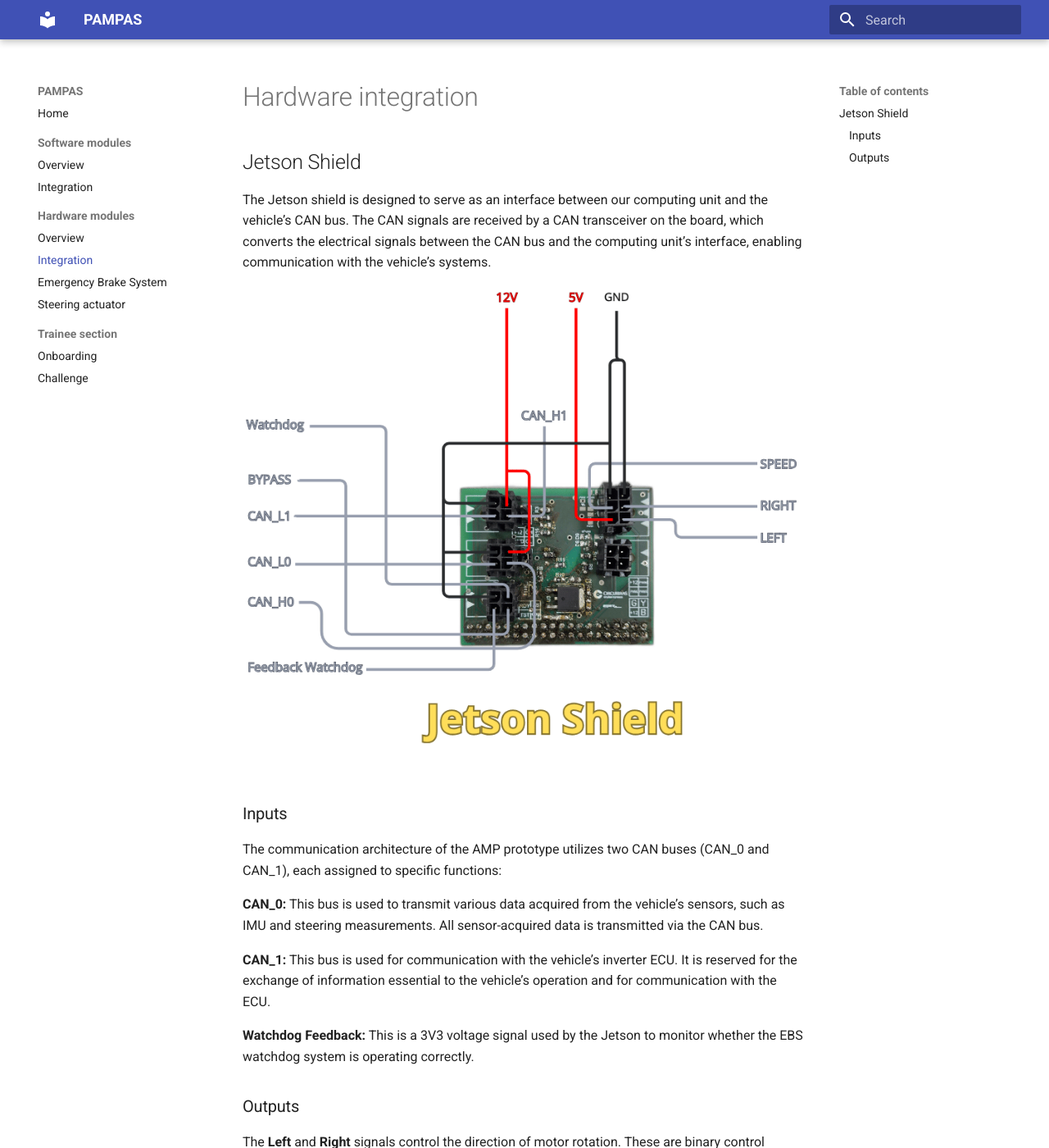
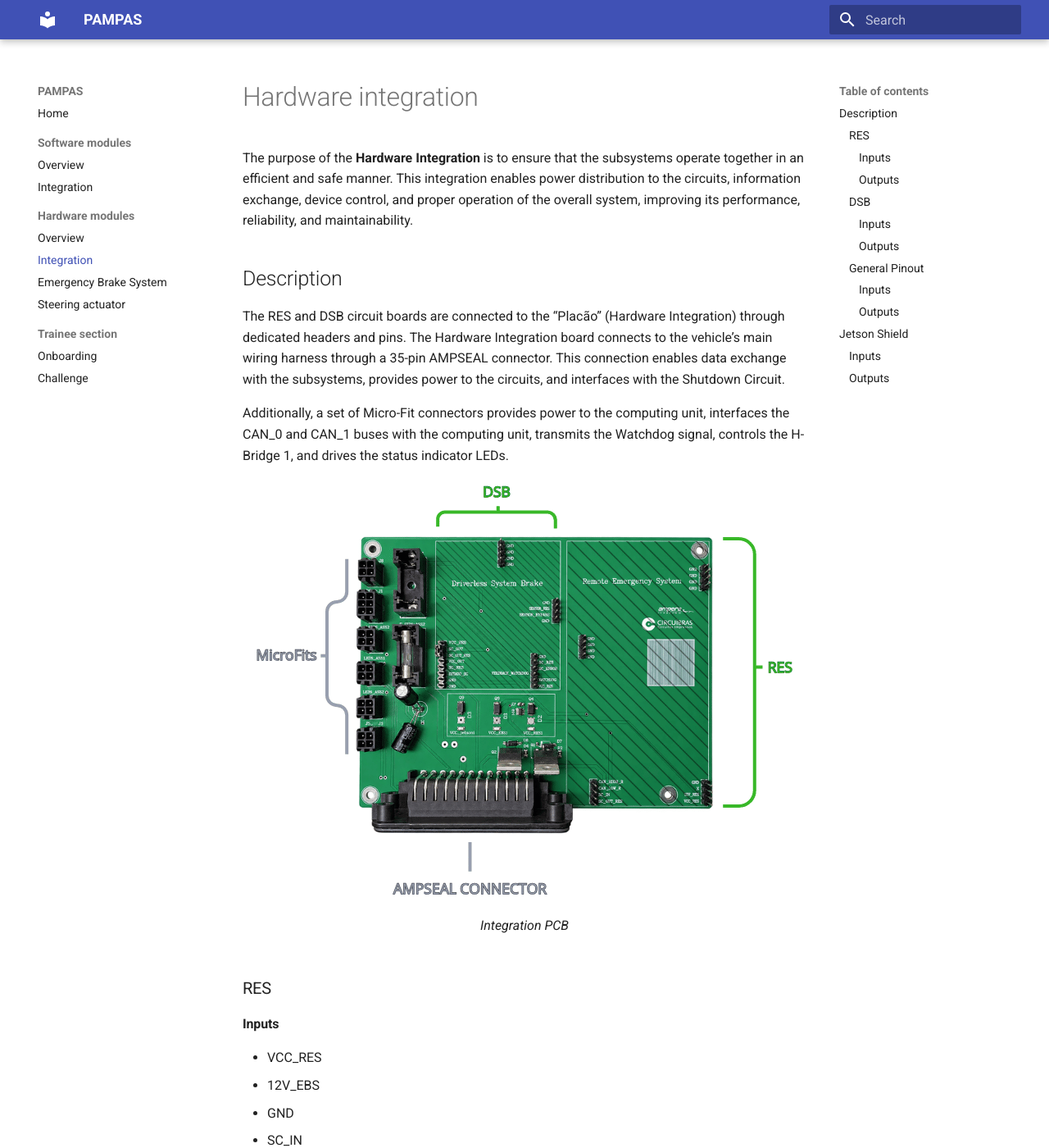
Before and after one commit to amperaufsc/pampas, an MkDocs documentation site: the page built from docs/hardware/integration.md, in a window 1280 px wide and 1400 px high. Shown: the whole window at 82% size. Built offline with MkDocs 1.6.1 and Material for MkDocs 9.7.7, drawn with Linux system fonts in a browser that asks for light colours; the version menu is left out; some of the changed text lies outside the part shown.

Commit message:
feat: add initial docs for hardwrare integration pcb

```diff
--- a/docs/hardware/integration.md
+++ b/docs/hardware/integration.md
@@ -1,6 +1,72 @@
 # Hardware integration
 
+The purpose of the **Hardware Integration** is to ensure that the subsystems operate together in an efficient and safe manner. This integration enables power distribution to the circuits, information exchange, device control, and proper operation of the overall system, improving its performance, reliability, and maintainability.
+
+## Description
+
+The RES and DSB circuit boards are connected to the “Placão” (Hardware Integration) through dedicated headers and pins. The Hardware Integration board connects to the vehicle’s main wiring harness through a 35-pin AMPSEAL connector. This connection enables data exchange with the subsystems, provides power to the circuits, and interfaces with the Shutdown Circuit.
+
+Additionally, a set of Micro-Fit connectors provides power to the computing unit, interfaces the CAN_0 and CAN_1 buses with the computing unit, transmits the Watchdog signal, controls the H-Bridge 1, and drives the status indicator LEDs.
+
+
+<figure markdown="span">
+ <img alt="Integration PCB schematic" src="integration-pcb.png" />
+  <figcaption>Integration PCB</figcaption>
+</figure>
+
+### RES
+
+#### Inputs
+
+- VCC_RES
+- 12V_EBS
+- GND
+- SC_IN
+- CAN_HIGH and CAN_LOW
+
+#### Outputs
+
+- CAN_HIGH and CAN_LOW
+- SC_OUT_RES
+
+### DSB
+
+#### Inputs
+
+- 12V_ASMS_PROT
+- RST_EBS
+- SC_OUT_RES (Shutdown Circuit)
+- Watchdog
+- GND
+
+#### Outputs
+
+- SC_OUT
+- EBS_OUT
+- EBS_ERROR
+- ESTADO_SC
+
+### General Pinout
+
+#### Inputs
+
+- 12V_IN **(AMPSEAL)**
+- 12V_AT_IN **(AMPSEAL)**
+- 12V_ASMS **(AMPSEAL)**
+- GND **(AMPSEAL)**
+- **LEDS_ASSI:** YELLOW, BLUE and GREEN **(AMPSEAL)**
+- **Reserve**: EXTRA_1, EXTRA_2, EXTRA_3, EXTRA_JETSON1, EXTRA_JETSON2 and EXTRA_RES1 **(AMPSEAL)**
+
+#### Outputs
+- **Computing unit:** VCC_Jetson and GND; CAN_HIGH, CAN_LOW, GND, 12V_ASMS_PROT
+- **H-Bridge:** B+ and GND
+- **LEDS_ASSI:** GREEN, BLUE, YELLOW and 12V_ASMS_PROT
+- **Watchdog:** JETSON_BYPASS, Watchdog, JETSON_EBS and FEEDBACK_WATCHDOG
+
+---
+
 ## Jetson Shield
+
 The Jetson shield is designed to serve as an interface between our computing unit and the vehicle’s CAN bus. The CAN signals are received by a CAN transceiver on the board, which converts the electrical signals between the CAN bus and the computing unit’s interface, enabling communication with the vehicle’s systems.
 
 ![](integration/jetson-shield.png)
```
Also changed, not shown: docs/hardware/integration/integration-pcb.png (added).
